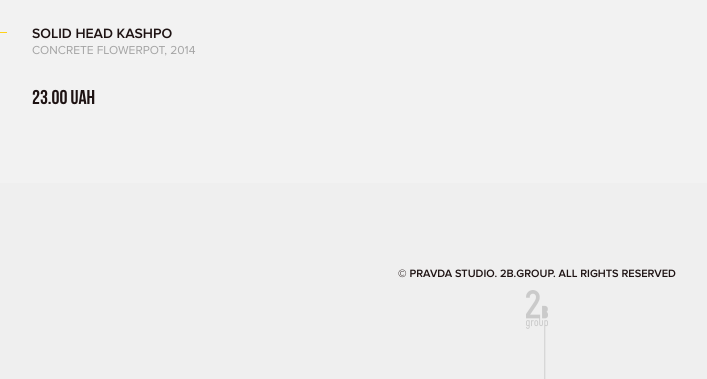
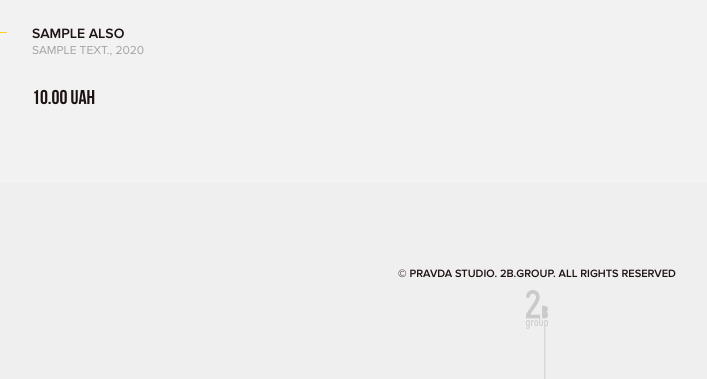
Before and after one commit to akucherevskiy/yellow, a PHP site: template web/views/product.twig in a window 1280 px wide. Shown: the part 1933-2312 px from the top of the page, without its empty margins (103-810 px from the left). Run offline with PHP 8.4, Linux system fonts and the light colour scheme; the template is opened without the code that fills it: most values are stand-ins (such as "Sample title", 1, 10 or a date in 2020); some libraries are stand-ins or nearby versions.

Commit message:
added product page & upload several images

```diff
--- a/web/views/product.twig
+++ b/web/views/product.twig
@@ -79,19 +79,20 @@
         </h1>
     </div>
     <div class="row u-flex m-plr80px m-flex-wrap">
-        <a class="item-card">
+        {% for item in also %}
+            <a class="item-card" href="{{ app.url_generator.generate('product', {'id': item.ids}) }}">
                 <div class="item-card-header">
-                <img class="item-card-img" src="/assets/img/shop/1.jpg" alt="">
-                <div class="item-card-3d"></div>
+                    <img class="item-card-img" src="{{ item.dest }}" alt="">
+                    {% if item.is3d == 1 %}<div class="item-card-3d"></div> {% endif %}
                 </div>
                 <div class="item-card-data">
                     <div class="item-card-dash dash"></div>
-                <div class="item-card-ttl">Solid head kashpo</div>
-                <div class="item-card-desc">Concrete flowerpot, 2014</div>
-                <div class="item-card-price">23.00 uah</div>
+                    <div class="item-card-ttl">{{ item.name }}</div>
+                    <div class="item-card-desc">{{ item.descr }}, {{ item.year }}</div>
+                    <div class="item-card-price">{{ item.price }}.00 uah</div>
                 </div>
             </a>
-
+        {% endfor %}
     </div>
 </section>
 
```
Also changed, not shown: web/index.php (+6 -1 lines). Lines whose indentation alone changed are shown as unchanged.
